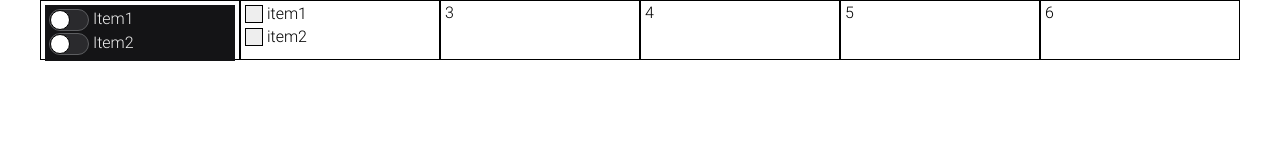
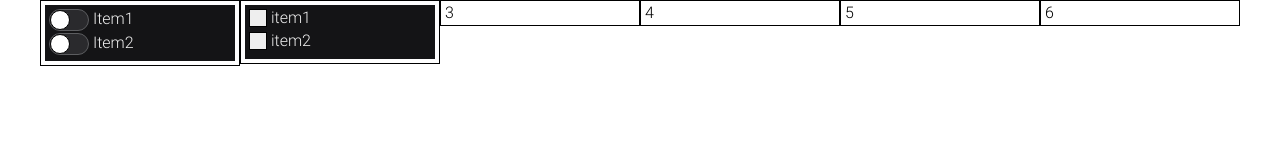
Before and after one commit to liquidnuker/r_comps_cssCheckToggle1, a plain HTML site: page index.html in a window 1280 px wide. Drawn offline with Linux system fonts and the light colour scheme.

Commit message:
added checkToggle1-02 theme

```diff
--- a/index.bundle.css
+++ b/index.bundle.css
@@ -37,7 +37,7 @@ time, mark, audio, video {
   margin: 0;
   padding: 0; }
 
-.checkToggle1-01, .col-sm-2 {
+.checkToggle1-01, .checkToggle1-02, .col-sm-2 {
   padding: 4px; }
 
 *,
@@ -830,6 +830,18 @@ body {
 .checkToggle1-01 input:checked + .checkToggle1-01_bg > .checkToggle1-01_switch {
   margin-left: 20px; }
 
+.checkToggle1-02 {
+  background-color: #141416; }
+  .checkToggle1-02 label {
+    color: #f0f0f0; }
+  .checkToggle1-02 .checkToggle1-02_bg {
+    background-color: #eee;
+    border: 1px solid #000; }
+  .checkToggle1-02 input:checked + .checkToggle1-02_bg {
+    background-color: pink; }
+  .checkToggle1-02 input:disabled ~ .checkToggle1-02_bg {
+    background-color: #ccc; }
+
 .checkToggle1-02 input[type=checkbox] {
   height: 0;
   width: 0; }
@@ -838,13 +850,8 @@ body {
   margin-bottom: 6px; }
 
 .checkToggle1-02 .checkToggle1-02_bg {
-  background-color: #eee;
-  border: 1px solid #000;
   width: 18px;
   height: 18px; }
-
-.checkToggle1-02 input:checked + .checkToggle1-02_bg {
-  background-color: pink; }
 
 .checkToggle1-02 input:checked + .checkToggle1-02_bg:after {
   position: absolute;
@@ -857,13 +864,7 @@ body {
   width: 20px;
   height: 20px; }
 
-.checkToggle1-02 input:disabled ~ .checkToggle1-02_bg {
-  background-color: #ccc; }
-
 [class|="col"] {
   position: relative;
   min-height: 1px;
   border: 1px solid #000; }
-
-.col-sm-2 {
-  height: 60px; }
--- a/src/styles/_checkToggle1.scss
+++ b/src/styles/_checkToggle1.scss
@@ -97,8 +97,33 @@
 
 // checkToggle1-02
 // ==================================================/
+@mixin checkToggle1-02_theme() {
+  .checkToggle1-02 {
+    background-color: #141416;
+
+    label {
+      color: #f0f0f0;
+    }
+
+    .checkToggle1-02_bg {
+      background-color: #eee;
+      border: 1px solid #000;
+    }
+
+    input:checked + .checkToggle1-02_bg {
+      background-color: pink;
+    }
+
+    input:disabled ~ .checkToggle1-02_bg {
+      background-color: #ccc;
+    }
+  }
+}
+@include checkToggle1-02_theme();
+
 .checkToggle1-02 {
   @extend %display--block;
+  @extend %padd--4;
   // @include center-both; // for preview only; use the extender above for actual usage
 
   input[type=checkbox]{
@@ -120,15 +145,12 @@
   .checkToggle1-02_bg {
     @extend %pos--relative;
     @extend %display--inline-block;
-    background-color: #eee;
-    border: 1px solid #000;
     width: 18px;
     height: 18px;
   }
 
   input:checked + .checkToggle1-02_bg {
     @extend %pos--relative;
-    background-color: pink;
   }
 
   input:checked + .checkToggle1-02_bg:after {
@@ -145,6 +167,6 @@
 
   // disabled
   input:disabled ~ .checkToggle1-02_bg {
-    background-color: #ccc;
+
   }
 }
--- a/src/styles/main.scss
+++ b/src/styles/main.scss
@@ -30,5 +30,5 @@ body {
 .col-sm-2 {
   @extend %padd--4;
   // background-color: #141416;
-  height: 60px;
+  // height: 60px;
 }
```
Also changed, not shown: index.html (+0 -1 lines).
